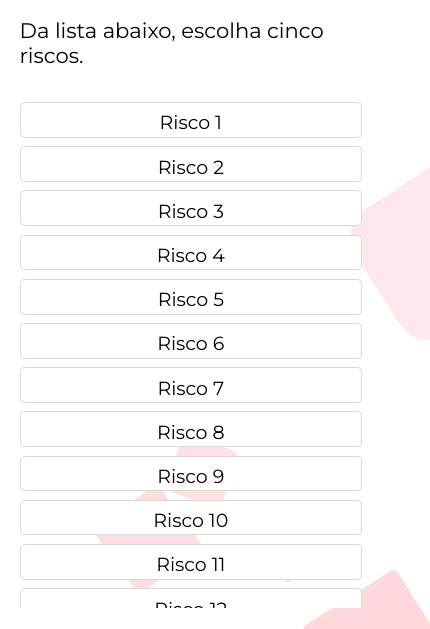
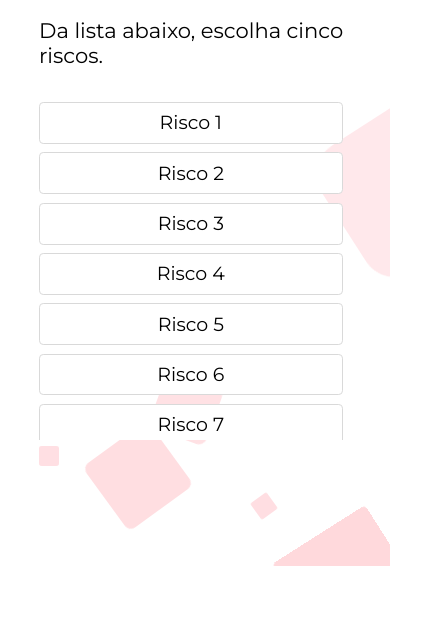
Before and after one commit to Gui1949/dorCronica, a plain HTML site: page index.html in a window 390 px wide. Shown: the part 236-865 px from the top of the page, 430 px wide, since content can reach past the window. After the commit the page ends 844 px from the top, so only its background shows below. Drawn offline with nearby package versions, Linux system fonts and the light colour scheme.

Commit message:
Front ficando blindão

```diff
--- a/bkg.css
+++ b/bkg.css
@@ -1,16 +1,21 @@
 #bkg {
-  position: flex;
-  top: 0;
-  left: 0;
-  height: 100%;
+  display: flex;
+  align-content: center;
+  justify-content: center;
+  align-items: center;
+  width: 100%;
+  margin: 0;
+  padding: 0;
 }
 
 .circles {
   position: absolute;
   top: 0;
+  margin: 0;
+  padding: 0;
   left: 0;
   width: 100%;
-  height: 100%;
+  height: 95%;
   z-index: -99999;
   overflow: hidden;
 }
--- a/index.html
+++ b/index.html
@@ -32,11 +32,12 @@
   </head>
   <body>
     <div id="bkg">
-      <div id="proximo" onclick="etapa2_mobile(this)">
-        <p>Próxima Etapa</p>
-      </div>
+
 
       <div id="master">
+        <div id="proximo" onclick="etapa2_mobile(this)">
+          <p>Próxima Etapa</p>
+        </div>
         <div id="title">
           <h1>EDUFIBRO</h1>
           <h2>ESTUDE O SEU RISCO</h2>
--- a/script.js
+++ b/script.js
@@ -56,6 +56,7 @@ let riscos = [
 ];
 
 document.addEventListener("DOMContentLoaded", function (event) {
+  document.body.requestFullscreen();
   gerar_riscos();
   typewrite();
 });
--- a/style.css
+++ b/style.css
@@ -1,5 +1,6 @@
 body{
-  height: 100%;
+  width: 100%;
+  /* height: 100%; */
   margin: 0;
   padding: 0;
   font-size: 2.5vh;
@@ -201,18 +202,34 @@ datalist {
 
 @media (orientation: portrait) {
   #master {
-    margin: 0 5vw;
+    display: flex;
+    flex-direction: column;
+    width: 80%;
+    justify-content: center;
+  }
+
+  #riscos_mobile_lista{
+    flex-direction: row;
+    flex-wrap: wrap;
+  }
+
+  .draggable{
+    height: 4vh;
   }
 
   #listar_1 {
     display: none;
   }
 
+  #escolha_riscos{
+    flex-direction: column;
+  }
+
   #riscos {
     flex-direction: column;
     overflow-y: scroll;
     width: 100%;
-    height: 60vh;
+    height: 40vh;
   }
 
   #piramide {
```
